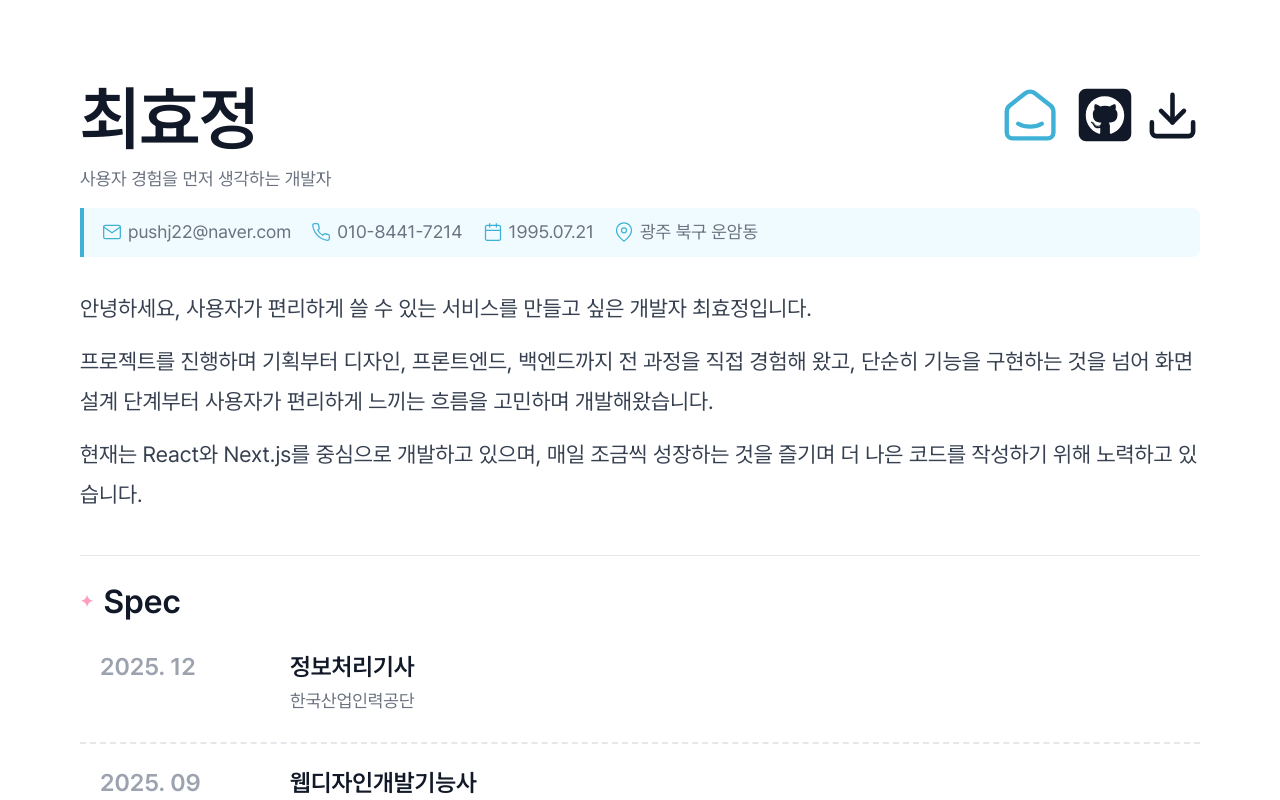
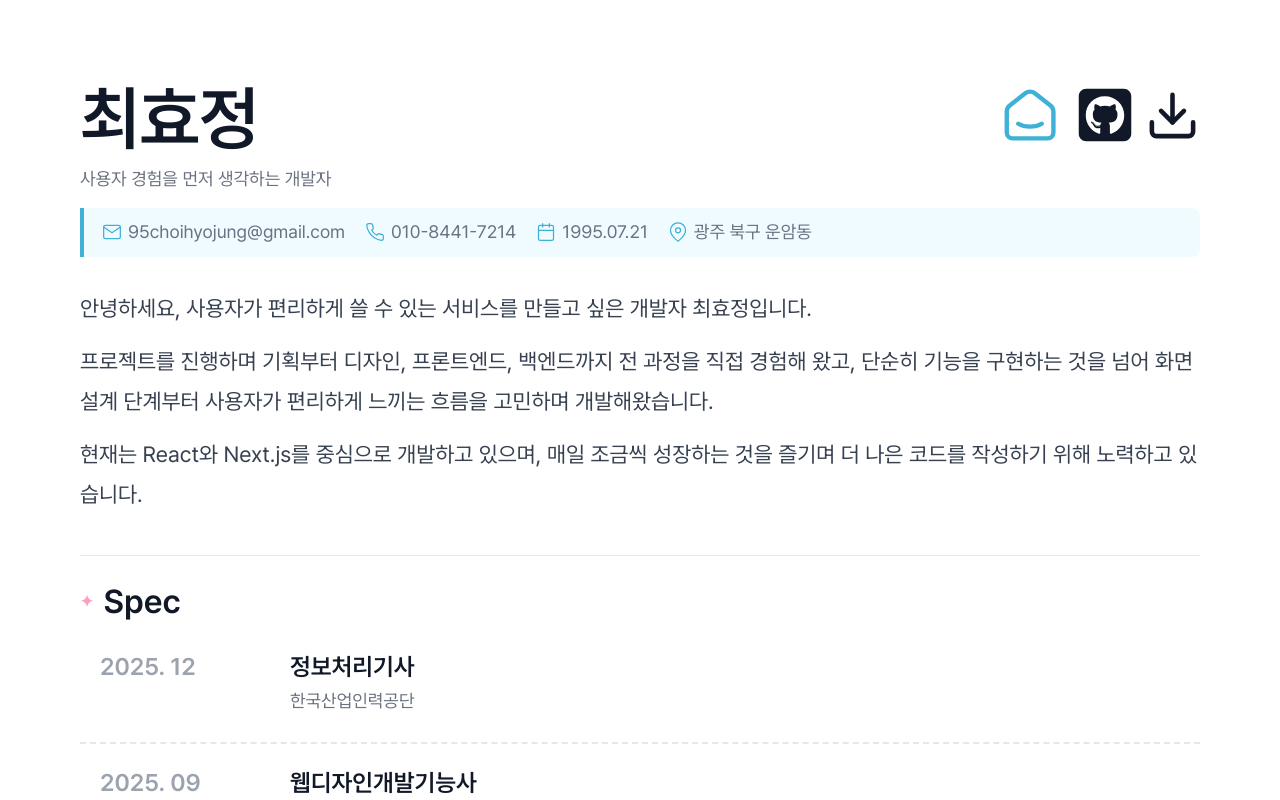
Before and after one commit to hyojung22/portfolio, a Next.js app: page /resume in a window 1280 px wide. Shown: the top 800 px of the page. Built offline with nearby package versions, Linux system fonts and the light colour scheme.

Commit message:
chore: 배포 사전 설정
- public/robots.txt: 검색엔진 크롤링 차단
- constants/colors.ts: 주석 처리된 색상 삭제
- constants/intro.ts: 이메일 수정

```diff
--- a/constants/colors.ts
+++ b/constants/colors.ts
@@ -7,7 +7,6 @@ export const COLORS = {
   tabActive: '#FFFFFF',
   tabTextActive: '#000000',
   rightPanelTitle: '#486389',
-  // panelSubTitle: '#2290B2',
   panelSubTitle: '#3FB1D7',
   panelBg: '#EBEBE9',
   selectBg: '#9DE0F5',
--- a/constants/intro.ts
+++ b/constants/intro.ts
@@ -28,7 +28,7 @@ export const ABOUT_ME: AboutMe = {
   ],
 
   contact: {
-    email: 'pushj22@naver.com',
+    email: '95choihyojung@gmail.com',
     phone: '010-8441-7214',
     birth: '1995.07.21',
     location: '광주 북구 운암동',
```
Also changed, not shown: public/robots.txt (added).
